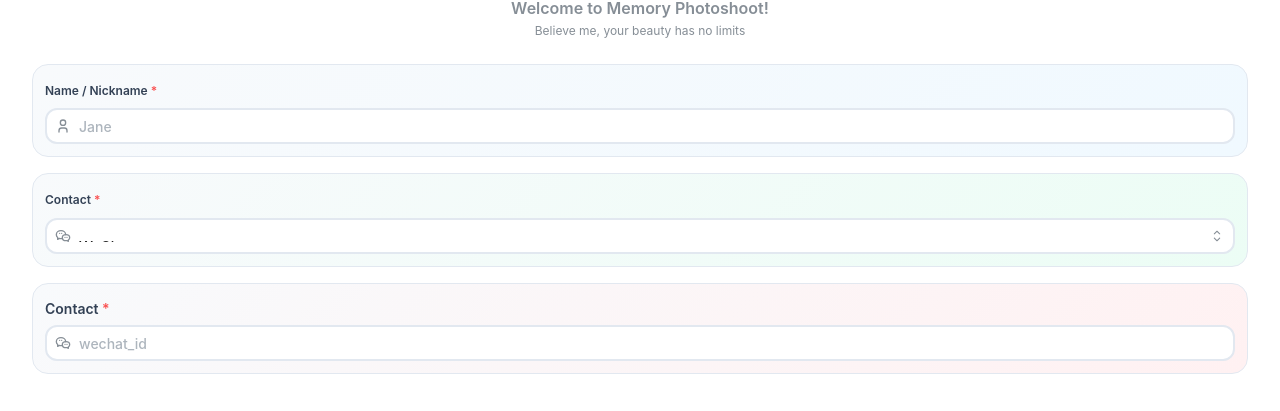
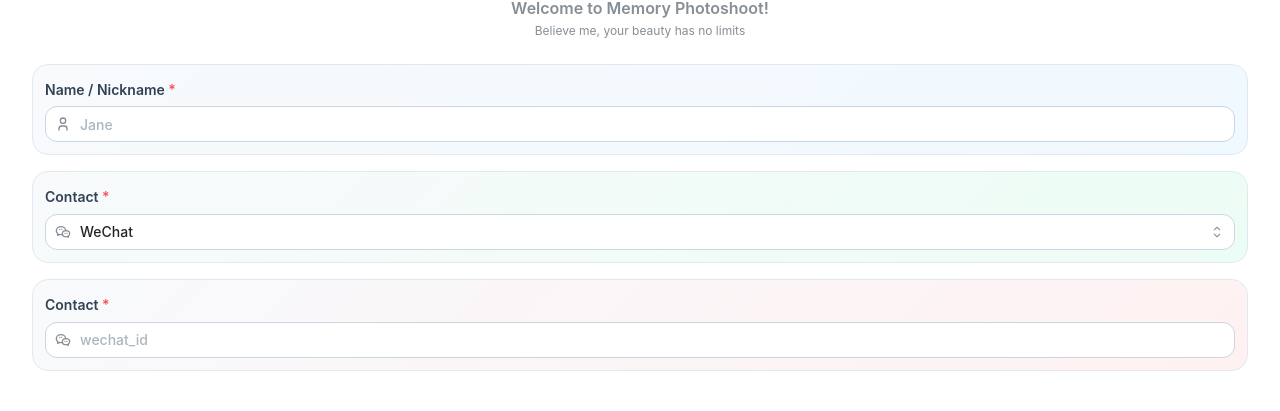
Before and after one commit to noah-blanchard/memory-portrait, a Next.js app: page /booking in a window 1280 px wide. Shown: the part 116-527 px from the top of the page. Built offline with nearby package versions, Linux system fonts and the light colour scheme.

Commit message:
refactor: clean up redundant styling in booking steps
Removed unnecessary custom styling that duplicates theme.ts defaults in all booking step components.
All form inputs now use consistent theme styling while preserving unique visual effects.

```diff
--- a/components/booking/stepper/Step1Contact.tsx
+++ b/components/booking/stepper/Step1Contact.tsx
@@ -7,7 +7,6 @@ import {
   Box,
   NativeSelect,
   Paper,
-  rem,
   Stack,
   Text,
   TextInput,
@@ -85,26 +84,6 @@ export default function Step1Contact({
                 withAsterisk
                 leftSection={<IconUser size={isMobile ? 18 : 16} />}
                 size={isMobile ? 'md' : 'sm'}
-                styles={{
-                  input: {
-                    fontSize: isMobile ? rem(16) : rem(14),
-                    padding: isMobile ? rem(12) : rem(10),
-                    paddingLeft: isMobile ? rem(36) : rem(32),
-                    borderRadius: rem(12),
-                    border: `2px solid ${theme.colors.slate[2]}`,
-                    transition: 'all 0.2s ease',
-                    '&:focus': {
-                      borderColor: theme.colors.ocean[4],
-                      boxShadow: `0 0 0 3px ${theme.colors.ocean[1]}`,
-                      transform: 'translateY(-1px)',
-                    },
-                  },
-                  label: {
-                    fontSize: isMobile ? rem(14) : rem(12),
-                    fontWeight: 600,
-                    marginBottom: rem(8),
-                  },
-                }}
                 {...form.getInputProps('clientName')}
               />
             </Paper>
@@ -130,31 +109,6 @@ export default function Step1Contact({
                 ]}
                 size={isMobile ? 'md' : 'sm'}
                 {...form.getInputProps('contactMethod')}
-                styles={{
-                  input: {
-                    fontSize: isMobile ? rem(16) : rem(14),
-                    padding: isMobile ? rem(12) : rem(10),
-                    paddingLeft: isMobile ? rem(36) : rem(32),
-                    borderRadius: rem(12),
-                    border: `2px solid ${theme.colors.slate[2]}`,
-                    transition: 'all 0.2s ease',
-                    color: theme.colors.dark[7],
-                    backgroundColor: '#ffffff',
-                    '&:focus': {
-                      borderColor: theme.colors.emerald[4],
-                      boxShadow: `0 0 0 3px ${theme.colors.emerald[1]}`,
-                      transform: 'translateY(-1px)',
-                    },
-                    '&:not([dataPlaceholder])': {
-                      color: theme.colors.dark[7],
-                    },
-                  },
-                  label: {
-                    fontSize: isMobile ? rem(14) : rem(12),
-                    fontWeight: 600,
-                    marginBottom: rem(8),
-                  },
-                }}
               />
             </Paper>
 
@@ -178,21 +132,6 @@ export default function Step1Contact({
                     placeholder={placeholderByMethod[form.values.contactMethod]}
                     withAsterisk
                     size={isMobile ? 'md' : 'sm'}
-                    styles={{
-                      input: {
-                        fontSize: isMobile ? rem(16) : rem(14),
-                        padding: isMobile ? rem(12) : rem(10),
-                        paddingLeft: isMobile ? rem(36) : rem(32),
-                        borderRadius: rem(12),
-                        border: `2px solid ${theme.colors.slate[2]}`,
-                        transition: 'all 0.2s ease',
-                        '&:focus': {
-                          borderColor: theme.colors.rose[4],
-                          boxShadow: `0 0 0 3px ${theme.colors.rose[1]}`,
-                          transform: 'translateY(-1px)',
-                        },
-                      },
-                    }}
                     {...form.getInputProps('contact')}
                   />
                 </Paper>
--- a/components/booking/stepper/Step2Details.tsx
+++ b/components/booking/stepper/Step2Details.tsx
@@ -90,31 +90,6 @@ export default function Step2Details({
                 withAsterisk
                 leftSection={<IconCamera size={isMobile ? 18 : 16} />}
                 size={isMobile ? 'md' : 'sm'}
-                styles={{
-                  input: {
-                    fontSize: isMobile ? rem(16) : rem(14),
-                    padding: isMobile ? rem(12) : rem(10),
-                    paddingLeft: isMobile ? rem(36) : rem(32),
-                    borderRadius: rem(12),
-                    border: `2px solid ${theme.colors.slate[2]}`,
-                    transition: 'all 0.2s ease',
-                    color: theme.colors.dark[7],
-                    backgroundColor: '#ffffff',
-                    '&:focus': {
-                      borderColor: theme.colors.emerald[4],
-                      boxShadow: `0 0 0 3px ${theme.colors.emerald[1]}`,
-                      transform: 'translateY(-1px)',
-                    },
-                    '&:not([dataPlaceholder])': {
-                      color: theme.colors.dark[7],
-                    },
-                  },
-                  label: {
-                    fontSize: isMobile ? rem(14) : rem(12),
-                    fontWeight: 600,
-                    marginBottom: rem(8),
-                  },
-                }}
                 {...form.getInputProps('photoshootKind')}
               />
             </Paper>
@@ -165,24 +140,6 @@ export default function Step2Details({
                 ]}
                 fullWidth
                 size={isMobile ? 'md' : 'sm'}
-                radius="lg"
-                styles={{
-                  root: {
-                    background: theme.colors.slate[1],
-                    border: `2px solid ${theme.colors.slate[2]}`,
-                    borderRadius: rem(12),
-                    padding: rem(4),
-                  },
-                  control: {
-                    borderRadius: rem(8),
-                    transition: 'all 0.2s ease',
-                    '&[dataActive]': {
-                      background: `linear-gradient(135deg, ${theme.colors.ocean[6]} 0%, ${theme.colors.emerald[6]} 100%)`,
-                      boxShadow: `0 2px 8px ${theme.colors.ocean[3]}`,
-                      transform: 'scale(1.02)',
-                    },
-                  },
-                }}
                 onChange={handleLocationChange}
               />
             </Paper>
--- a/components/booking/stepper/Step3Schedule.tsx
+++ b/components/booking/stepper/Step3Schedule.tsx
@@ -68,26 +68,6 @@ export default function Step3Schedule({
                 placeholder={t('step4_date_placeholder')}
                 leftSection={<IconCalendar size={isMobile ? 18 : 16} />}
                 size={isMobile ? 'md' : 'sm'}
-                styles={{
-                  input: {
-                    fontSize: isMobile ? rem(16) : rem(14),
-                    padding: isMobile ? rem(12) : rem(10),
-                    paddingLeft: isMobile ? rem(36) : rem(32),
-                    borderRadius: rem(12),
-                    border: `2px solid ${theme.colors.slate[2]}`,
-                    transition: 'all 0.2s ease',
-                    '&:focus': {
-                      borderColor: theme.colors.ocean[4],
-                      boxShadow: `0 0 0 3px ${theme.colors.ocean[1]}`,
-                      transform: 'translateY(-1px)',
-                    },
-                  },
-                  label: {
-                    fontSize: isMobile ? rem(14) : rem(12),
-                    fontWeight: 600,
-                    marginBottom: rem(8),
-                  },
-                }}
                 {...form.getInputProps('date')}
               />
             </Paper>
@@ -111,26 +91,6 @@ export default function Step3Schedule({
                 withAsterisk
                 leftSection={<IconClock size={isMobile ? 18 : 16} />}
                 size={isMobile ? 'md' : 'sm'}
-                styles={{
-                  input: {
-                    fontSize: isMobile ? rem(16) : rem(14),
-                    padding: isMobile ? rem(12) : rem(10),
-                    paddingLeft: isMobile ? rem(36) : rem(32),
-                    borderRadius: rem(12),
-                    border: `2px solid ${theme.colors.slate[2]}`,
-                    transition: 'all 0.2s ease',
-                    '&:focus': {
-                      borderColor: theme.colors.emerald[4],
-                      boxShadow: `0 0 0 3px ${theme.colors.emerald[1]}`,
-                      transform: 'translateY(-1px)',
-                    },
-                  },
-                  label: {
-                    fontSize: isMobile ? rem(14) : rem(12),
-                    fontWeight: 600,
-                    marginBottom: rem(8),
-                  },
-                }}
                 {...form.getInputProps('time')}
               />
             </Paper>
--- a/components/booking/stepper/Step4Equipment.tsx
+++ b/components/booking/stepper/Step4Equipment.tsx
@@ -245,20 +245,6 @@ export default function Step4Equipment({
                     clampBehavior="strict"
                     disabled={_loading}
                     size={isMobile ? 'md' : 'sm'}
-                    styles={{
-                      input: {
-                        fontSize: isMobile ? rem(16) : rem(14),
-                        padding: isMobile ? rem(12) : rem(10),
-                        borderRadius: rem(12),
-                        border: `2px solid ${theme.colors.slate[2]}`,
-                        transition: 'all 0.2s ease',
-                        '&:focus': {
-                          borderColor: theme.colors.rose[4],
-                          boxShadow: `0 0 0 3px ${theme.colors.rose[1]}`,
-                          transform: 'translateY(-1px)',
-                        },
-                      },
-                    }}
                     {...form.getInputProps('dslrAddonPhotos')}
                   />
                 </Box>
--- a/theme.ts
+++ b/theme.ts
@@ -297,7 +297,7 @@ export const theme: MantineThemeOverride = createTheme({
         radius: 'md',
         size: 'md',
       },
-      styles: (theme: MantineTheme) => ({
+     styles: (theme: MantineTheme) => ({
         input: {
           backgroundColor: theme.white,
           borderColor: theme.colors.slate[3],
```
